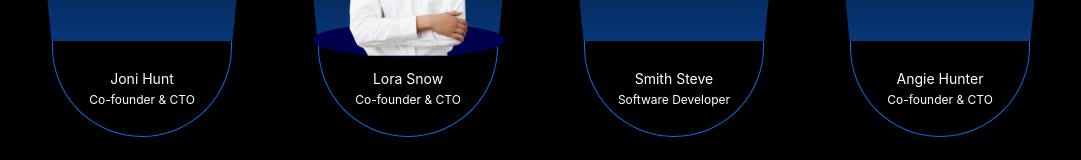
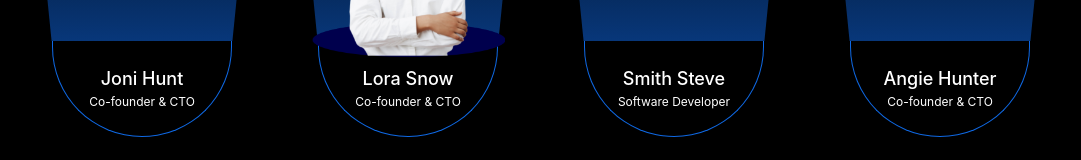
Before and after one commit to mmesomasaint/crypto-templates, a Next.js app: page /templates/crypto-invest in a window 1280 px wide. Shown: the part 4338-4498 px from the top of the page, without its empty margins (99-1180 px from the left). Built offline with nearby package versions, Linux system fonts and the light colour scheme.

Commit message:
Fix: Adjust font-size of team section

```diff
--- a/pages/templates/crypto-invest/index.js
+++ b/pages/templates/crypto-invest/index.js
@@ -941,7 +941,7 @@ export default function Home() {
                       <div className='flex-grow border-b border-r border-[#0F69E5] rounded-br-full' />
                     </div>
                     <div className='absolute inset-0 flex flex-col items-center justify-center gap-2'>
-                      <h2 className='text-white font-normal text-sm leading-none'>Joni Hunt</h2>
+                      <h2 className='text-white font-medium text-lg leading-none'>Joni Hunt</h2>
                       <p className='text-white font-normal text-xs leading-none'>Co-founder & CTO</p>
                     </div>
                   </div>
@@ -963,7 +963,7 @@ export default function Home() {
                       <div className='flex-grow border-b border-r border-[#0F69E5] rounded-br-full' />
                     </div>
                     <div className='absolute inset-0 flex flex-col items-center justify-center gap-2'>
-                      <h2 className='text-white font-normal text-sm leading-none'>Lora Snow</h2>
+                      <h2 className='text-white font-medium text-lg leading-none'>Lora Snow</h2>
                       <p className='text-white font-normal text-xs leading-none'>Co-founder & CTO</p>
                     </div>
                   </div>
@@ -985,7 +985,7 @@ export default function Home() {
                       <div className='flex-grow border-b border-r border-[#0F69E5] rounded-br-full' />
                     </div>
                     <div className='absolute inset-0 flex flex-col items-center justify-center gap-2'>
-                      <h2 className='text-white font-normal text-sm leading-none'>Smith Steve</h2>
+                      <h2 className='text-white font-medium text-lg leading-none'>Smith Steve</h2>
                       <p className='text-white font-normal text-xs leading-none'>Software Developer</p>
                     </div>
                   </div>
@@ -1007,7 +1007,7 @@ export default function Home() {
                       <div className='flex-grow border-b border-r border-[#0F69E5] rounded-br-full' />
                     </div>
                     <div className='absolute inset-0 flex flex-col items-center justify-center gap-2'>
-                      <h2 className='text-white font-normal text-sm leading-none'>Angie Hunter</h2>
+                      <h2 className='text-white font-medium text-lg leading-none'>Angie Hunter</h2>
                       <p className='text-white font-normal text-xs leading-none'>Co-founder & CTO</p>
                     </div>
                   </div>
```
